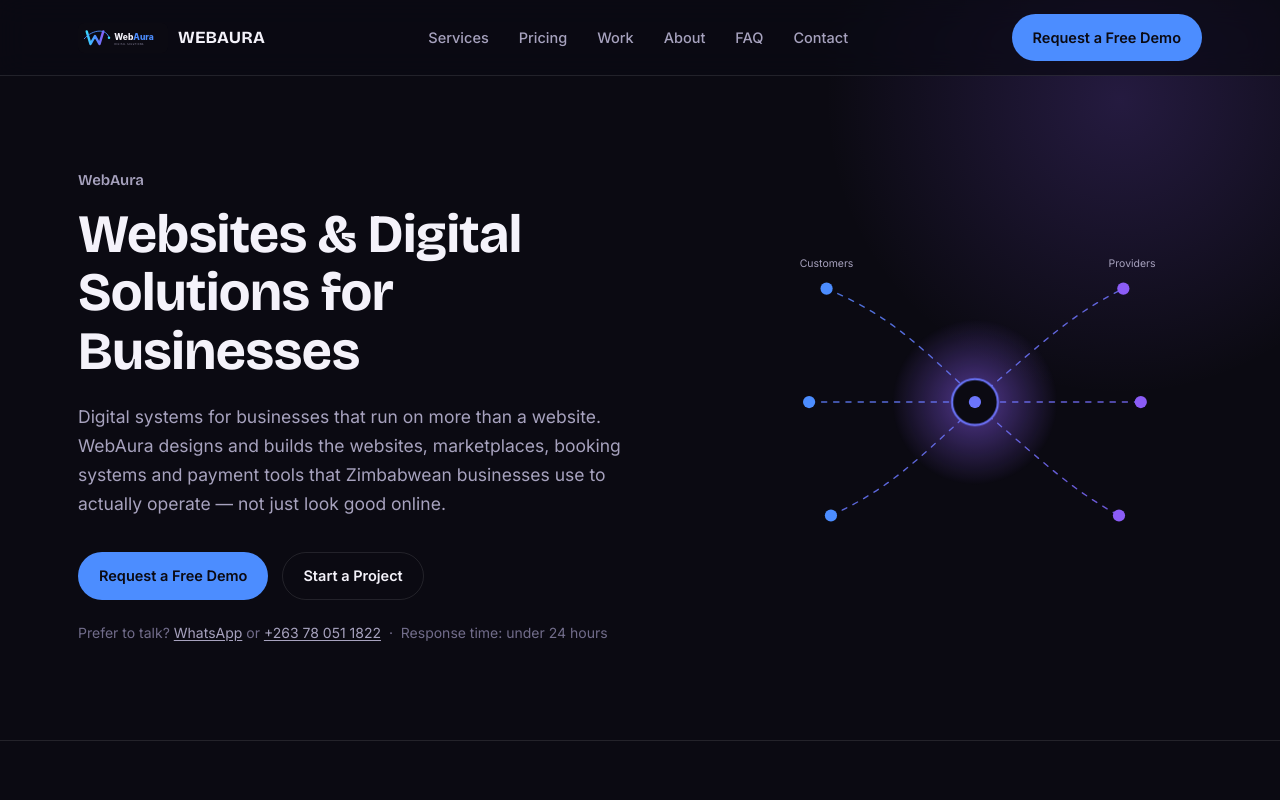
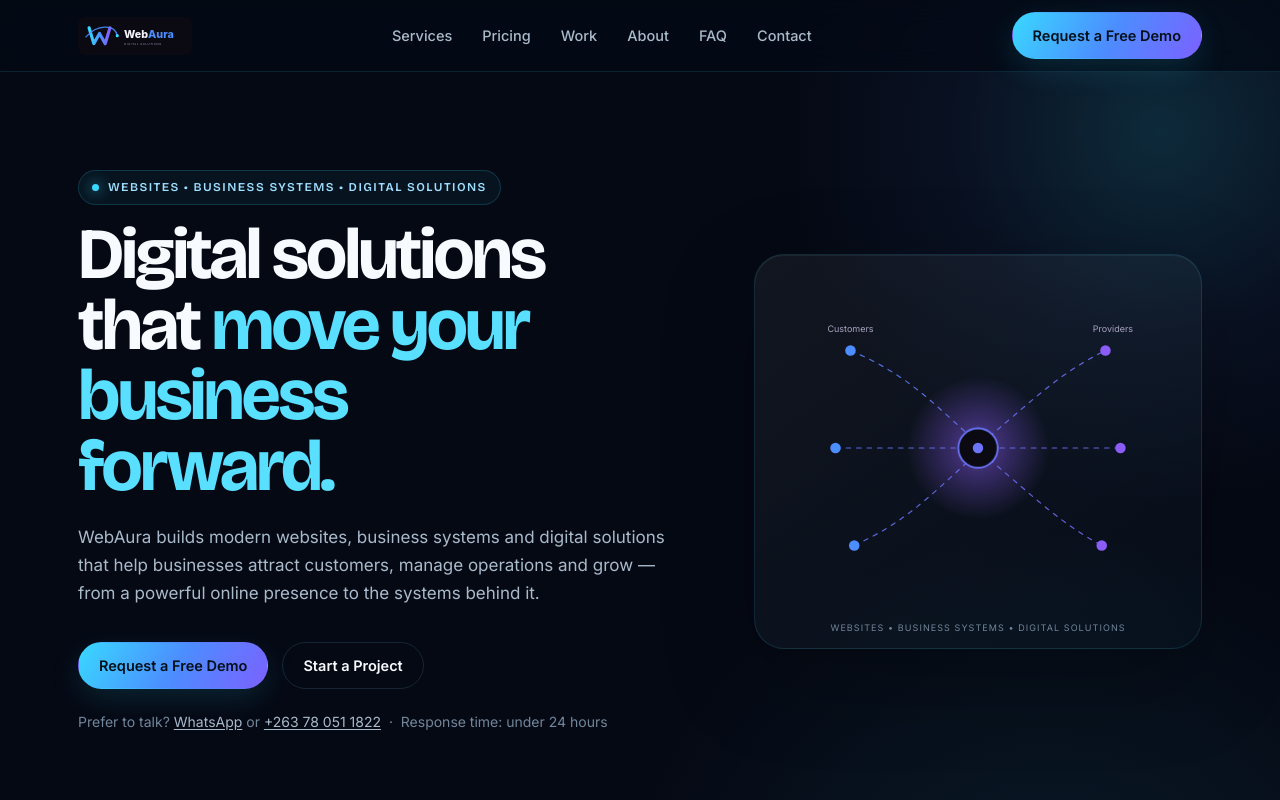
Before and after one commit to Ngaatembo/nwt-dev-website, a plain HTML site: page index.html in a window 1280 px wide. Shown: the top 800 px of the page. Drawn offline with nearby package versions, Linux system fonts and the light colour scheme.

Commit message:
Upgrade WebAura visual identity and hero experience

```diff
--- a/index.html
+++ b/index.html
@@ -546,6 +546,120 @@
   }
   .contact-meta a, .footer-direct a{ color:inherit; text-decoration:underline; text-underline-offset:2px; }
   .contact-meta a:hover, .footer-direct a:hover{ color:var(--ink); }
+
+  /* ---------- WebAura visual identity ---------- */
+  :root{
+    --bg:#050914;
+    --bg-elev:#0A1220;
+    --panel:rgba(255,255,255,.045);
+    --panel-strong:rgba(41,190,255,.08);
+    --line:rgba(126,210,255,.14);
+    --ink:#F7FBFF;
+    --ink-muted:#A9BACB;
+    --ink-faint:#71869A;
+    --blue:#4C8DFF;
+    --violet:#7B61FF;
+    --cyan:#39D8FF;
+    --grad:linear-gradient(120deg,#39D8FF 0%,#4C8DFF 52%,#7B61FF 100%);
+  }
+  body{
+    background:
+      radial-gradient(circle at 82% 8%,rgba(57,216,255,.09),transparent 28rem),
+      radial-gradient(circle at 12% 38%,rgba(76,141,255,.06),transparent 32rem),
+      var(--bg);
+  }
+  header.nav{
+    background:rgba(5,9,20,.78);
+    border-bottom-color:rgba(57,216,255,.13);
+  }
+  .nav-inner{padding-top:12px;padding-bottom:12px}
+  .brand img{height:38px;width:114px;object-fit:contain}
+  .brand span{display:none}
+  .btn-primary{
+    background:var(--grad);
+    color:#03101A;
+    box-shadow:0 10px 30px rgba(57,216,255,.13);
+  }
+  .btn-primary:hover{box-shadow:0 14px 36px rgba(57,216,255,.22)}
+  .hero{
+    min-height:720px;
+    padding:170px 0 105px;
+    display:flex;
+    align-items:center;
+  }
+  .hero::before{
+    width:760px;height:760px;right:-260px;top:-250px;
+    background:radial-gradient(circle,rgba(57,216,255,.16),rgba(76,141,255,.06) 38%,transparent 70%);
+  }
+  .hero-grid{gap:70px}
+  .hero-kicker{
+    display:inline-flex;align-items:center;gap:9px;
+    padding:7px 13px;border:1px solid rgba(57,216,255,.18);
+    border-radius:999px;background:rgba(57,216,255,.055);
+    color:#9EDFFF;font-size:12px;letter-spacing:.12em;text-transform:uppercase;
+  }
+  .hero-kicker::before{
+    content:'';width:7px;height:7px;border-radius:50%;background:#39D8FF;
+    box-shadow:0 0 14px #39D8FF;
+  }
+  .hero h1{
+    max-width:12ch;
+    font-size:clamp(42px,6vw,72px);
+    line-height:.98;
+    letter-spacing:-.045em;
+  }
+  .hero h1 .accent{color:#59DFFF}
+  .hero p.lead{max-width:58ch;font-size:17px}
+  .hero-visual{
+    border:1px solid rgba(57,216,255,.13);
+    border-radius:30px;
+    padding:28px;
+    background:linear-gradient(145deg,rgba(255,255,255,.055),rgba(57,216,255,.025));
+    box-shadow:inset 0 1px rgba(255,255,255,.06),0 28px 90px rgba(0,0,0,.28);
+  }
+  .hero-visual::after{
+    content:'WEBSITES  •  BUSINESS SYSTEMS  •  DIGITAL SOLUTIONS';
+    position:absolute;left:50%;bottom:13px;transform:translateX(-50%);
+    white-space:nowrap;font-size:9px;letter-spacing:.12em;color:#71869A;
+  }
+  section{padding:100px 0}
+  .section-head h2{font-size:clamp(30px,4vw,44px);letter-spacing:-.035em}
+  .section-head p{max-width:62ch}
+  .bento .card,.p-row,.p-spotlight,.price-card,.process-step,.commitments,.faq-item,.next-panel,.proof-feature,.problem-item{
+    background:linear-gradient(145deg,rgba(255,255,255,.045),rgba(57,216,255,.018));
+    border-color:rgba(126,210,255,.12);
+  }
+  .bento .card:hover,.p-row:hover,.p-spotlight:hover,.price-card:hover,.process-step:hover{
+    border-color:rgba(57,216,255,.3);
+    box-shadow:0 18px 45px rgba(0,0,0,.18);
+  }
+  .card-glow{background:radial-gradient(circle,rgba(57,216,255,.20),transparent 70%)}
+  .p-status-live{background:rgba(57,216,255,.10);color:#7FE5FF}
+  .price-featured{
+    border-color:rgba(57,216,255,.35);
+    box-shadow:0 18px 60px rgba(57,216,255,.07);
+  }
+  .price-badge{background:var(--grad)}
+  .demo-panel{
+    background:
+      radial-gradient(circle at 90% 0%,rgba(57,216,255,.12),transparent 32rem),
+      linear-gradient(145deg,rgba(255,255,255,.055),rgba(57,216,255,.02));
+    border-color:rgba(57,216,255,.18);
+  }
+  .contact-panel h2{font-size:clamp(30px,4vw,46px);letter-spacing:-.035em}
+  footer{background:#030711;border-top-color:rgba(57,216,255,.12)}
+  .sticky-cta{background:rgba(3,7,17,.94)}
+  @media(max-width:900px){
+    .hero{min-height:auto}
+    .hero-grid{gap:40px}
+  }
+  @media(max-width:640px){
+    .hero{padding-top:135px}
+    .hero h1{font-size:clamp(39px,12vw,58px)}
+    .hero-visual{padding:14px;border-radius:22px}
+    .hero-visual::after{font-size:7px;letter-spacing:.07em}
+  }
+
 </style>
 </head>
 <body>
@@ -575,9 +689,9 @@
   <section class="hero">
     <div class="wrap hero-grid">
       <div>
-        <p class="hero-kicker fade-up">WebAura</p>
-        <h1 class="fade-up" style="animation-delay:.05s;">Websites &amp; Digital Solutions for Businesses</h1>
-        <p class="lead fade-up" style="animation-delay:.18s;">Digital systems for businesses that run on more than a website. WebAura designs and builds the websites, marketplaces, booking systems and payment tools that Zimbabwean businesses use to actually operate — not just look good online.</p>
+        <p class="hero-kicker fade-up">Websites • Business Systems • Digital Solutions</p>
+        <h1 class="fade-up" style="animation-delay:.05s;">Digital solutions that <span class="accent">move your business forward.</span></h1>
+        <p class="lead fade-up" style="animation-delay:.18s;">WebAura builds modern websites, business systems and digital solutions that help businesses attract customers, manage operations and grow — from a powerful online presence to the systems behind it.</p>
         <div class="hero-ctas fade-up" style="animation-delay:.3s;">
           <a href="#demo" class="btn btn-primary" data-track="cta_click" data-track-label="hero_demo">Request a Free Demo</a>
           <a href="#contact" class="btn btn-ghost" data-track="cta_click" data-track-label="hero_start_project">Start a Project</a>
```
